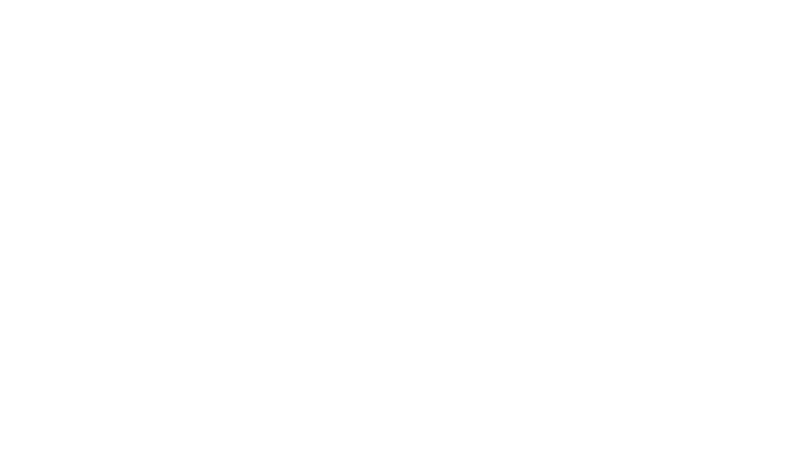
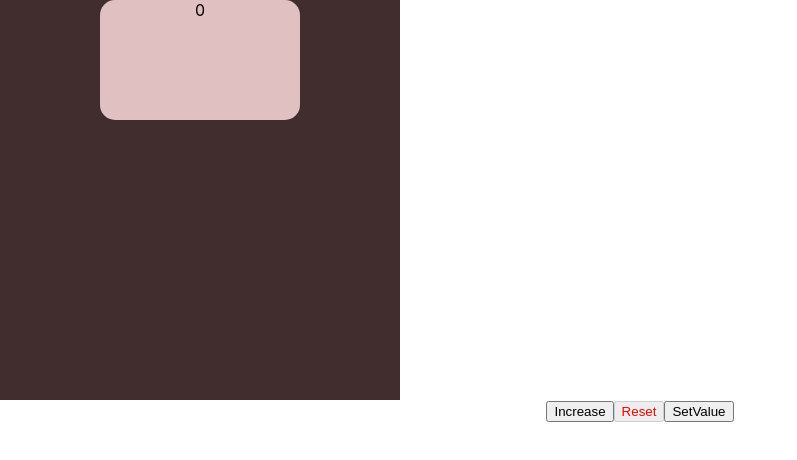
Before and after one commit to Vance051/my-counter, a React (Create React App) app: page / in a window 1280 px wide. Shown: the top 460 px of the page, without its empty margins (0-797 px from the left). Built offline with nearby package versions, Linux system fonts and the light colour scheme.

Commit message:
add func increase, reset and set value

```diff
--- a/src/App.css
+++ b/src/App.css
@@ -1,38 +1,23 @@
 .App {
-  text-align: center;
+    text-align: center;
 }
 
-.App-logo {
-  height: 40vmin;
-  pointer-events: none;
+
+.counter {
+    background: #412d2d;
+    width: 400px;
+    height: 400px;
 }
 
-@media (prefers-reduced-motion: no-preference) {
-  .App-logo {
-    animation: App-logo-spin infinite 20s linear;
-  }
+.display {
+    border-radius: 15px;
+    width: 50%;
+    height: 30%;
+    background: #e0c0c0;
+    margin: auto;
 }
 
-.App-header {
-  background-color: #282c34;
-  min-height: 100vh;
-  display: flex;
-  flex-direction: column;
-  align-items: center;
-  justify-content: center;
-  font-size: calc(10px + 2vmin);
-  color: white;
+
+.maxCount {
+    color: red;
 }
-
-.App-link {
-  color: #61dafb;
-}
-
-@keyframes App-logo-spin {
-  from {
-    transform: rotate(0deg);
-  }
-  to {
-    transform: rotate(360deg);
-  }
-}
--- a/src/App.tsx
+++ b/src/App.tsx
@@ -1,14 +1,31 @@
-import React from 'react';
-import logo from './logo.svg';
+import React, {useState} from 'react';
 import './App.css';
 import Counter from "./Components/Counter";
+import Button from "./Components/Button";
 
 function App() {
-  return (
-    <div className="App">
-      <Counter/>
-    </div>
-  );
+    const [counter, setCounter] = useState(0)
+
+    const counterIncrease = () => {
+        setCounter(counter + 1)
+    }
+    const counterReset = () => {
+        setCounter(0)
+    }
+
+    const setValueCounter =() => {
+        let value = prompt('Value', '0')
+        const newValue = value?  +value: 0
+        setCounter(newValue)
+    }
+    return (
+        <div className="App">
+            <Counter counter={counter}/>
+            <Button counterDisabled={counter >= 5} onClick={counterIncrease}>Increase</Button>
+            <Button counterDisabled={counter === 0} onClick={counterReset}>Reset</Button>
+            <Button onClick={setValueCounter}>SetValue</Button>
+        </div>
+    );
 }
 
 export default App;
--- a/src/Components/Button.tsx
+++ b/src/Components/Button.tsx
@@ -1,10 +1,16 @@
-import React from 'react';
+import React, {FC} from 'react';
+import counter from "./Counter";
 
-const Button = () => {
+type PropsType =
+    {
+        onClick: () => void
+        children: string
+        counterDisabled?:boolean
+    }
+
+const Button: FC<PropsType> = ({onClick, children, counterDisabled}) => {
     return (
-        <div>
-
-        </div>
+        <button className={counterDisabled? 'maxCount': ''} disabled={counterDisabled} onClick={onClick}>{children}</button>
     );
 };
 
--- a/src/Components/Counter.tsx
+++ b/src/Components/Counter.tsx
@@ -1,9 +1,15 @@
-import React from 'react';
+import React, {FC} from 'react';
 
-const Counter = () => {
+type PropsType = {
+    counter: number
+}
+
+const Counter: FC<PropsType> = ({counter}) => {
     return (
         <div className='counter'>
-
+            <div className={counter >= 5 ? `display maxCount` : 'display'}>
+                {counter}
+            </div>
         </div>
     );
 };
```
